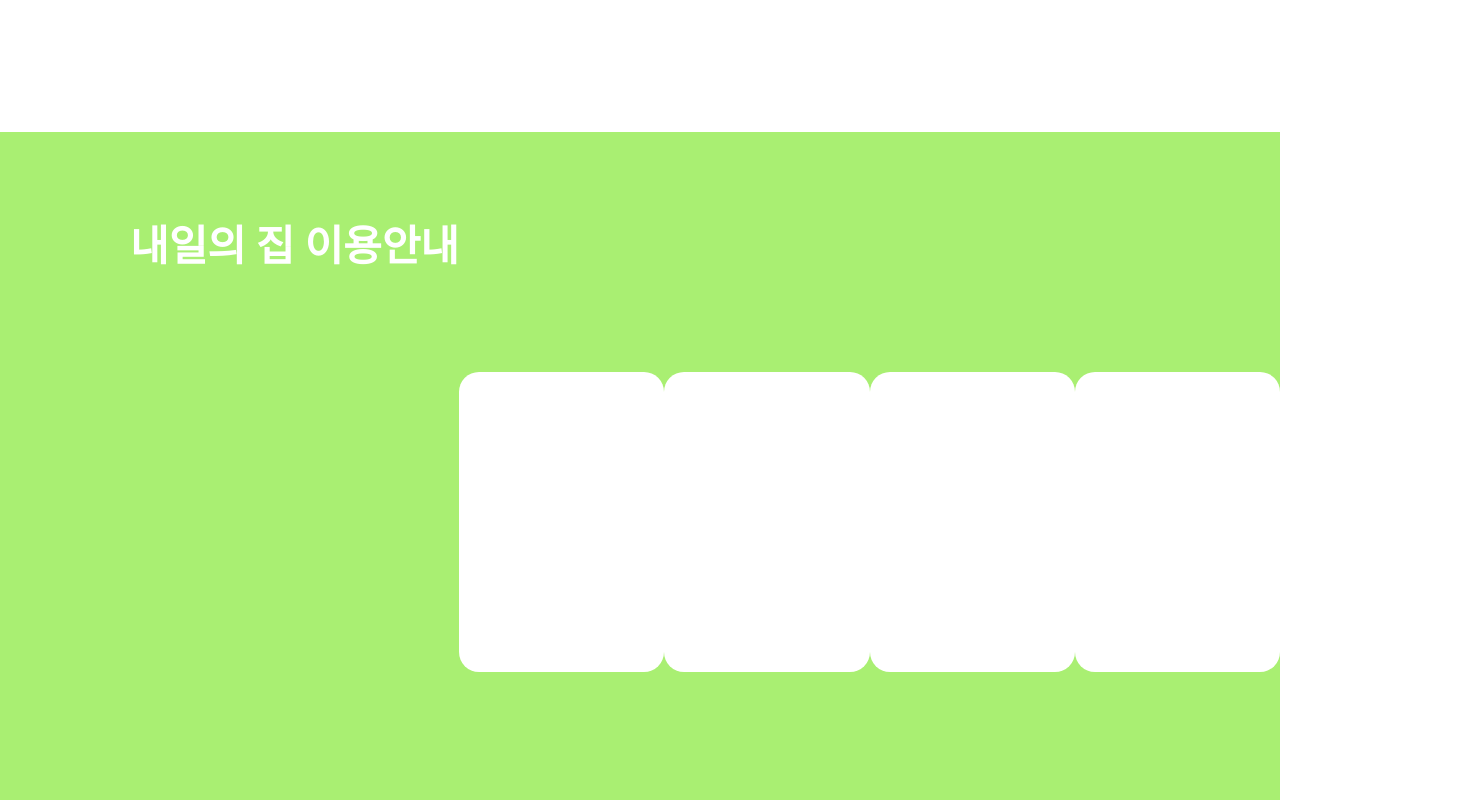
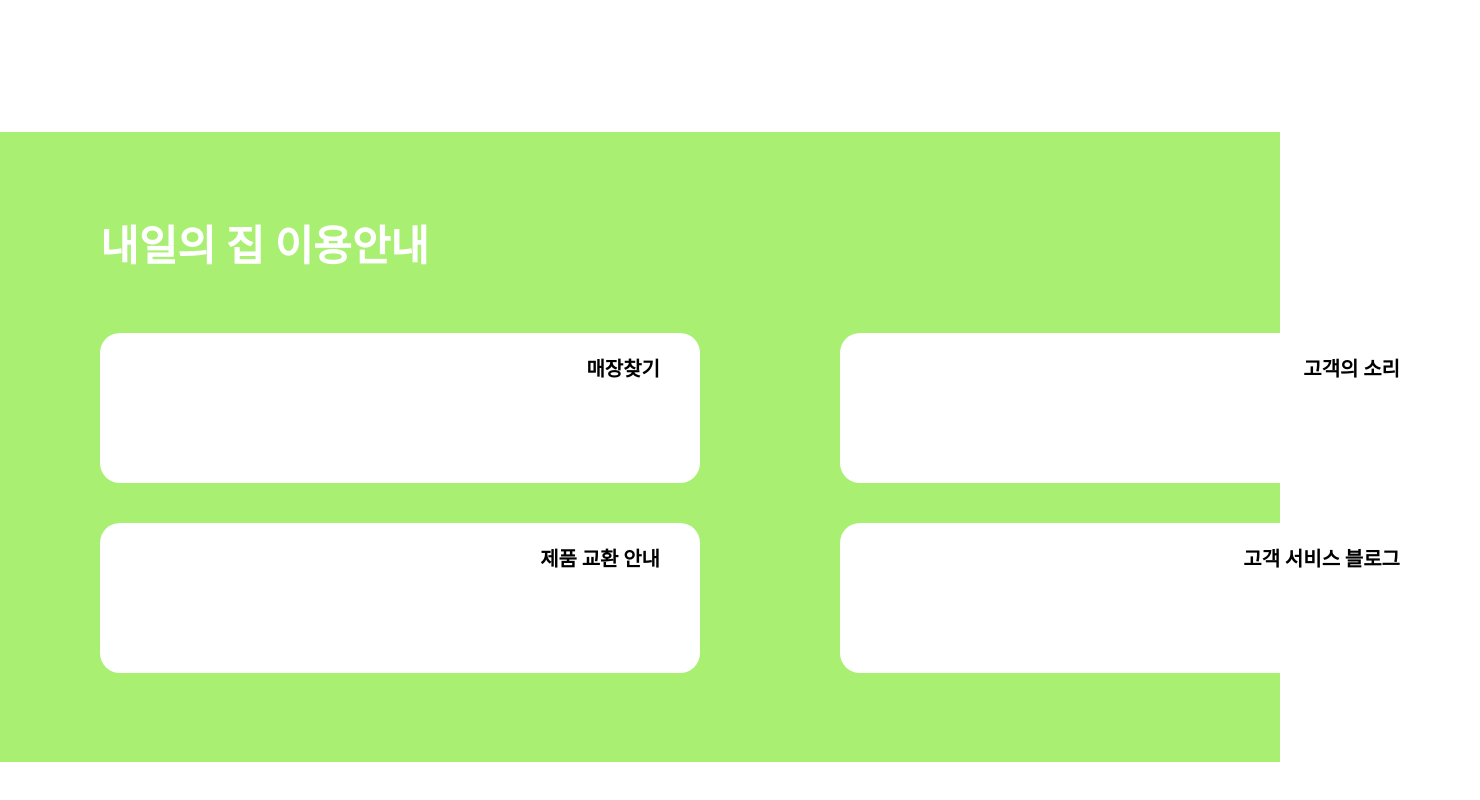
Before and after one commit to oiosu/Project-Test, a React (Create React App) app: page / in a window 1280 px wide. Shown: the part 3260-4060 px from the top of the page, 1480 px wide, since content can reach past the window. Built offline with nearby package versions, Linux system fonts and the light colour scheme.

Commit message:
내일의 집 이용안내 component 완성

```diff
--- a/src/components/MainPage/Use.jsx
+++ b/src/components/MainPage/Use.jsx
@@ -10,10 +10,20 @@
                     <p className='use-title'>내일의 집 이용안내</p>
                 </div>
                 <div className='use-box'>
-                    <div className='box'></div>
-                    <div className='box'></div>
-                    <div className='box'></div>
-                    <div className='box'></div>
+                    <div className='box'>
+                        <span className='box-text'>매장찾기</span>
+                    </div>
+                    <div className='box'>
+                        <span className='box-text'>고객의 소리</span>
+                    </div>
+                </div>
+                <div className='use-box'>
+                    <div className='box'>
+                        <span className='box-text'>제품 교환 안내</span>
+                    </div>
+                    <div className='box'>
+                        <span className='box-text'>고객 서비스 블로그</span>
+                    </div>
                 </div>
             </div>
         </UseInfo>
@@ -27,17 +37,21 @@
 .use-section {
     background-color: #A9EF72;
     width: 100%;
-    height: 700px;
+    height: 630px;
     margin-bottom: 150px;
     margin-top: 150px;
 
+}
+
+p {
+    margin-left: 100px;
 }
 
 .use-title {
     font-size: 42px;
     font-weight: 700;
     float: left;
-    margin-left: 130px;
+
     margin-top: 80px;
     margin-bottom: 30px;
     color: #fff;
@@ -47,14 +61,27 @@
 .use-box {
     display: flex;
     justify-content: center;
+    float: left;
 }
 
 .box {
-    margin-top: 240px;
-    width: 800px;
-    height: 300px;
+    margin-top: 30px;
+    width: 600px;
+    height: 150px;
     border-radius: 20px;
     background-color: #fff;
+    margin-right: 40px;
+    margin-left: 100px;
+    margin-bottom: 10px;
+}
+
+.box-text {
+    font-size: 20px;
+    font-weight: bold;
+    margin-top: 20px;
+
+    float: right;
+    margin-right: 40px;
 }
 
 
--- a/src/index.css
+++ b/src/index.css
@@ -1,3 +1,7 @@
+/* body {
+  font-family: 'Jal_Onuel';
+} */
+
 body {
   margin: 0;
   font-family: -apple-system, BlinkMacSystemFont, 'Segoe UI', 'Roboto', 'Oxygen',
@@ -11,3 +15,41 @@
   font-family: source-code-pro, Menlo, Monaco, Consolas, 'Courier New',
     monospace;
 }
+
+
+
+
+@font-face {
+  font-family: 'Jal_Onuel';
+  src: url('https://cdn.jsdelivr.net/gh/projectnoonnu/noonfonts_20-10-21@1.0/Jal_Onuel.woff') format('woff');
+  font-weight: normal;
+  font-style: normal;
+}
+
+
+
+@font-face {
+  font-family: 'Cafe24Ssurround';
+  src: url('https://cdn.jsdelivr.net/gh/projectnoonnu/noonfonts_2105_2@1.0/Cafe24Ssurround.woff') format('woff');
+  font-weight: normal;
+  font-style: normal;
+}
+
+
+
+@font-face {
+  font-family: 'GmarketSansMedium';
+  src: url('https://cdn.jsdelivr.net/gh/projectnoonnu/noonfonts_2001@1.1/GmarketSansMedium.woff') format('woff');
+  font-weight: normal;
+  font-style: normal;
+}
+
+
+
+
+@font-face {
+  font-family: 'SejonghospitalBold';
+  src: url('https://cdn.jsdelivr.net/gh/projectnoonnu/noonfonts_2312-1@1.1/SejonghospitalBold.woff2') format('woff2');
+  font-weight: 700;
+  font-style: normal;
+}
```
